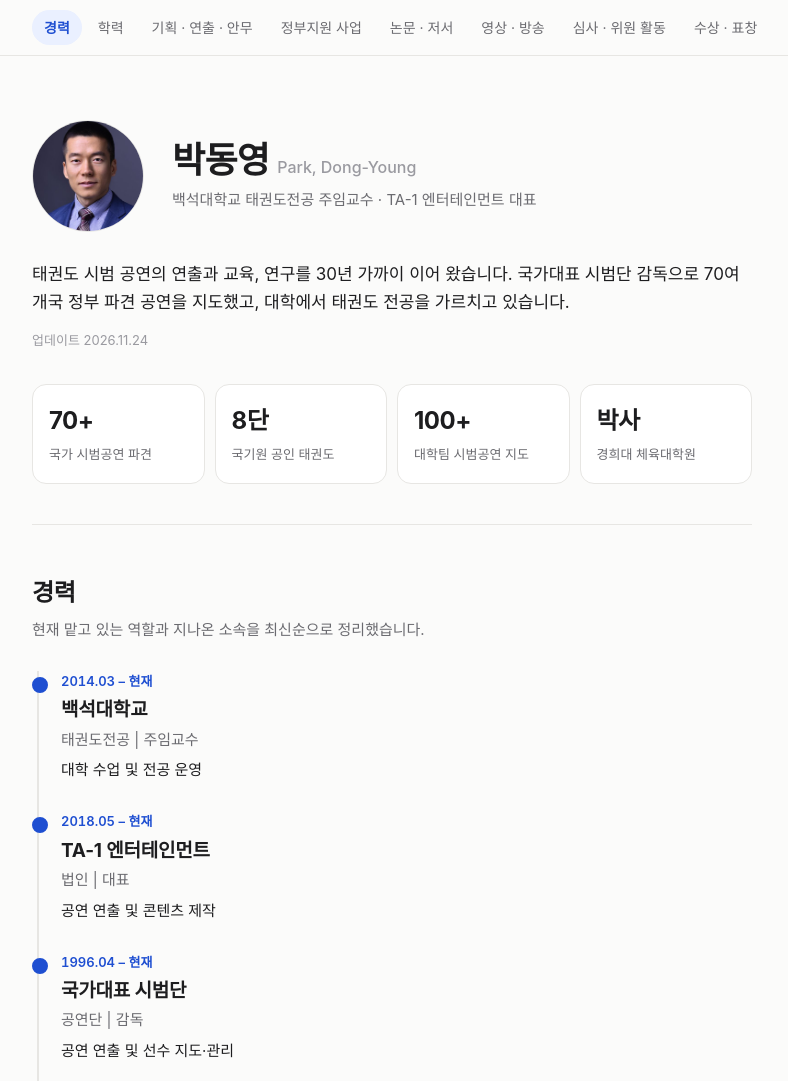
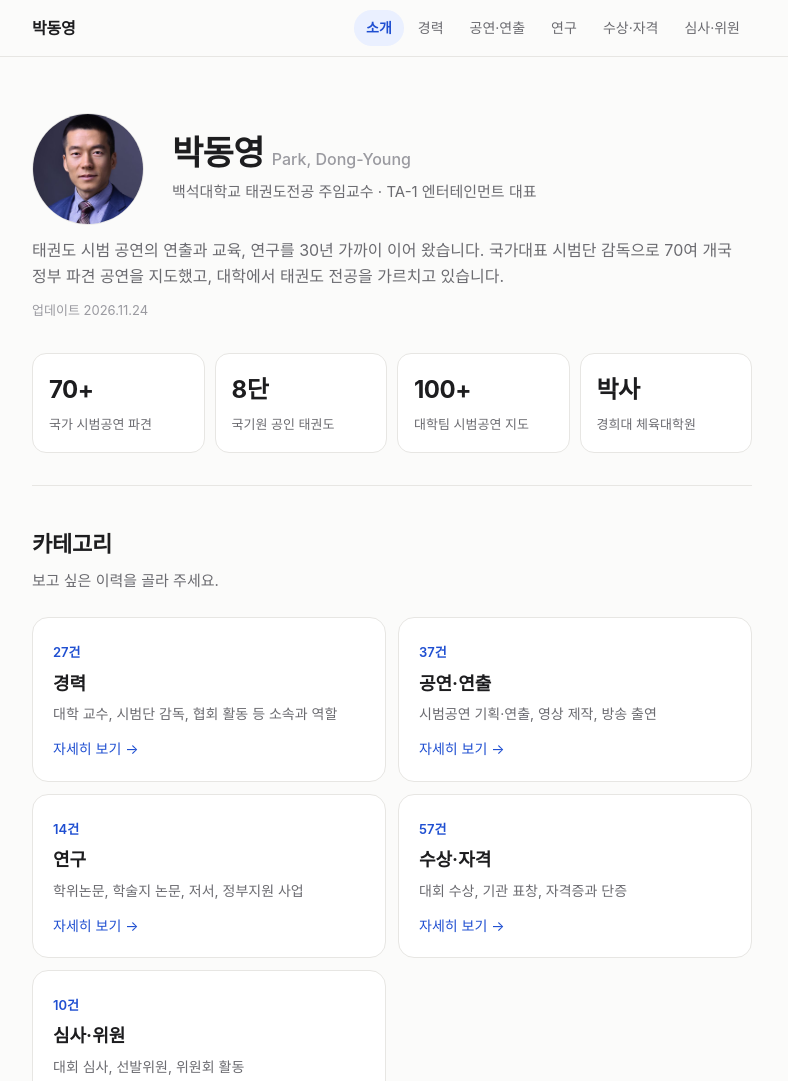
Before and after one commit to bandam74-ops/career, a plain HTML site: page index.html in a window 1280 px wide. Shown: the top 1081 px of the page, without its empty margins (248-1036 px from the left). Drawn offline with Linux system fonts and the light colour scheme; a web font is replaced by a local one.

Commit message:
Split career page into category tabs
Co-Authored-By: Claude Opus 5.5 <noreply@anthropic.com>

```diff
--- a/index.html
+++ b/index.html
@@ -3,7 +3,7 @@
 <head>
 <meta charset="utf-8">
 <meta name="viewport" content="width=device-width, initial-scale=1">
-<title>경력 | 박동영</title>
+<title>박동영 | 이력</title>
 <meta name="description" content="태권도 시범 연출가 · 교육자 박동영의 경력, 연출, 연구, 수상 이력">
 <link rel="preconnect" href="https://cdn.jsdelivr.net">
 <link rel="stylesheet" href="https://cdn.jsdelivr.net/gh/orioncactus/pretendard@v1.3.9/dist/web/static/pretendard.min.css">
@@ -17,42 +17,56 @@
     --line:#2a2b2f; --accent:#7aa2ff; --accent-soft:#1c2540; --chip:#222327; }
 }
 *{box-sizing:border-box}
-html{scroll-behavior:smooth;scroll-padding-top:72px}
+html{scroll-padding-top:72px}
 body{margin:0;background:var(--bg);color:var(--text);
   font-family:Pretendard,-apple-system,BlinkMacSystemFont,"Apple SD Gothic Neo","Malgun Gothic",sans-serif;
   font-size:16px;line-height:1.65;-webkit-font-smoothing:antialiased;word-break:keep-all}
 a{color:inherit}
 .wrap{max-width:760px;margin:0 auto;padding:0 20px}
 
-/* nav */
-nav{position:sticky;top:0;z-index:10;background:color-mix(in srgb,var(--bg) 88%,transparent);
+/* top bar */
+.bar{position:sticky;top:0;z-index:10;background:color-mix(in srgb,var(--bg) 88%,transparent);
   backdrop-filter:blur(10px);border-bottom:1px solid var(--line)}
-nav .wrap{display:flex;gap:4px;overflow-x:auto;scrollbar-width:none;padding-top:10px;padding-bottom:10px}
-nav .wrap::-webkit-scrollbar{display:none}
-nav a{flex:none;text-decoration:none;font-size:14px;color:var(--muted);padding:6px 12px;border-radius:999px;transition:.15s}
-nav a:hover{color:var(--text);background:var(--chip)}
-nav a.active{color:var(--accent);background:var(--accent-soft);font-weight:600}
+.bar .wrap{display:flex;align-items:center;gap:16px;height:56px}
+.brand{flex:none;font-weight:700;text-decoration:none;letter-spacing:-.01em}
+.tabs{display:flex;gap:2px;overflow-x:auto;scrollbar-width:none;margin-left:auto}
+.tabs::-webkit-scrollbar{display:none}
+.tabs a{flex:none;text-decoration:none;font-size:14px;color:var(--muted);padding:6px 12px;border-radius:999px;transition:.15s}
+.tabs a:hover{color:var(--text);background:var(--chip)}
+.tabs a.active{color:var(--accent);background:var(--accent-soft);font-weight:600}
 
-/* hero */
-header{padding:64px 0 40px}
+/* page header */
+.page-head{padding:56px 0 32px}
+.page-head h1{font-size:34px;line-height:1.2;margin:0;letter-spacing:-.02em}
+.page-head p{margin:12px 0 0;color:var(--muted);font-size:16px}
+.page-head .updated{font-size:13px;color:var(--faint);margin-top:10px}
+
+/* home hero */
 .hero{display:flex;gap:28px;align-items:center}
 .hero img{width:112px;height:112px;border-radius:50%;object-fit:cover;object-position:50% 18%;flex:none;border:1px solid var(--line)}
-h1{font-size:36px;line-height:1.2;margin:0 0 6px;letter-spacing:-.02em}
-h1 small{font-size:16px;font-weight:500;color:var(--faint);margin-left:8px;letter-spacing:0}
-.title{color:var(--muted);margin:0;font-size:15px}
+.hero h1 small{font-size:16px;font-weight:500;color:var(--faint);margin-left:8px;letter-spacing:0}
+.hero .title{color:var(--muted);margin:6px 0 0;font-size:15px}
 .intro{margin:28px 0 0;font-size:17px}
-.updated{margin:14px 0 0;font-size:13px;color:var(--faint)}
 .stats{display:grid;grid-template-columns:repeat(4,1fr);gap:10px;margin-top:32px}
 .stat{background:var(--surface);border:1px solid var(--line);border-radius:14px;padding:16px}
 .stat b{display:block;font-size:24px;letter-spacing:-.02em}
 .stat span{font-size:13px;color:var(--muted)}
 
+/* category cards on home */
+.cats{display:grid;grid-template-columns:1fr 1fr;gap:12px}
+.cat{display:block;text-decoration:none;background:var(--surface);border:1px solid var(--line);border-radius:16px;padding:20px;transition:.15s}
+.cat:hover{border-color:var(--accent);transform:translateY(-1px)}
+.cat .n{font-size:13px;color:var(--accent);font-weight:600}
+.cat h3{margin:4px 0 4px;font-size:18px}
+.cat p{margin:0;font-size:14px;color:var(--muted)}
+.cat .go{display:block;margin-top:12px;font-size:14px;color:var(--accent)}
+
 /* sections */
-section{padding:48px 0;border-top:1px solid var(--line)}
-section > h2{font-size:24px;margin:0 0 6px;letter-spacing:-.01em}
-section > p.lead{margin:0 0 28px;color:var(--muted);font-size:15px}
+section{padding:40px 0;border-top:1px solid var(--line)}
+section > h2{font-size:22px;margin:0 0 6px;letter-spacing:-.01em}
+section > p.lead{margin:0 0 24px;color:var(--muted);font-size:15px}
+h2 .count{font-size:14px;color:var(--faint);font-weight:500;margin-left:6px}
 
-/* career entry (classygoody style) */
 .entry{position:relative;padding:0 0 28px 22px;border-left:2px solid var(--line);margin-left:5px}
 .entry:last-child{padding-bottom:0}
 .entry::before{content:"";position:absolute;left:-7px;top:6px;width:12px;height:12px;border-radius:50%;
@@ -64,7 +78,6 @@ section > p.lead{margin:0 0 28px;color:var(--muted);font-size:15px}
 .role{font-size:15px;color:var(--muted);margin:2px 0 0}
 .desc{margin:6px 0 0;font-size:15px}
 
-/* list rows */
 .rows{list-style:none;margin:0;padding:0}
 .rows li{display:grid;grid-template-columns:120px 1fr;gap:16px;padding:13px 0;border-bottom:1px solid var(--line)}
 .rows li:last-child{border-bottom:0}
@@ -74,7 +87,6 @@ section > p.lead{margin:0 0 28px;color:var(--muted);font-size:15px}
 .badge{display:inline-block;font-size:12px;font-weight:600;padding:1px 8px;border-radius:6px;background:var(--chip);color:var(--muted);margin-right:6px;vertical-align:1px}
 .badge.gold{background:var(--accent-soft);color:var(--accent)}
 
-/* cards */
 .cards{display:grid;grid-template-columns:1fr 1fr;gap:10px}
 .card{background:var(--surface);border:1px solid var(--line);border-radius:14px;padding:16px 18px}
 .card .t{font-weight:600}
@@ -82,118 +94,41 @@ section > p.lead{margin:0 0 28px;color:var(--muted);font-size:15px}
 .card .d{font-size:12px;color:var(--faint);margin-top:4px}
 .amt{font-variant-numeric:tabular-nums;color:var(--accent);font-weight:600;font-size:14px}
 
-details{margin-top:14px}
-summary{cursor:pointer;color:var(--accent);font-size:15px;font-weight:500;list-style:none}
-summary::-webkit-details-marker{display:none}
-summary::after{content:" ↓"}
-details[open] summary::after{content:" ↑"}
-details[open] summary{margin-bottom:16px}
-
 .contact ul{list-style:none;padding:0;margin:20px 0 0;display:flex;flex-wrap:wrap;gap:10px}
 .contact a{display:inline-block;text-decoration:none;border:1px solid var(--line);background:var(--surface);
   padding:10px 16px;border-radius:999px;font-size:15px}
 .contact a:hover{border-color:var(--accent);color:var(--accent)}
-footer{padding:32px 0 56px;font-size:13px;color:var(--faint);border-top:1px solid var(--line)}
+
+.pager{display:flex;justify-content:space-between;gap:12px;padding:32px 0;border-top:1px solid var(--line)}
+.pager a{text-decoration:none;font-size:15px;color:var(--muted)}
+.pager a:hover{color:var(--accent)}
+.pager b{display:block;color:var(--text);font-size:17px}
+.pager .next{text-align:right;margin-left:auto}
+footer{padding:28px 0 56px;font-size:13px;color:var(--faint);border-top:1px solid var(--line)}
 
 @media (max-width:640px){
-  header{padding:40px 0 28px}
+  .bar .wrap{gap:8px}
+  .brand{display:none}
+  .tabs{margin-left:-6px}
+  .page-head{padding:36px 0 24px}
+  .page-head h1{font-size:28px}
   .hero{gap:18px}
   .hero img{width:84px;height:84px}
-  h1{font-size:28px}
-  h1 small{display:block;margin:2px 0 0}
+  .hero h1 small{display:block;margin:2px 0 0}
   .stats{grid-template-columns:1fr 1fr}
-  .cards{grid-template-columns:1fr}
+  .cats,.cards{grid-template-columns:1fr}
   .rows li{grid-template-columns:1fr;gap:2px}
-  section{padding:40px 0}
 }
-@media print{nav{display:none} section{break-inside:avoid-page} details > *{display:block}}
+@media print{.bar,.pager{display:none}}
 </style>
 </head>
 <body>
-<nav aria-label="섹션"><div class="wrap" id="nav"></div></nav>
+<header class="bar"><div class="wrap">
+  <a class="brand" href="#home">박동영</a>
+  <nav class="tabs" id="tabs" aria-label="카테고리"></nav>
+</div></header>
 
-<div class="wrap">
-  <header id="top">
-    <div class="hero">
-      <img src="assets/profile.jpg" alt="박동영 프로필 사진">
-      <div>
-        <h1 id="name"></h1>
-        <p class="title" id="title"></p>
-      </div>
-    </div>
-    <p class="intro" id="intro"></p>
-    <p class="updated" id="updated"></p>
-    <div class="stats" id="stats"></div>
-  </header>
-
-  <section id="career">
-    <h2>경력</h2>
-    <p class="lead">현재 맡고 있는 역할과 지나온 소속을 최신순으로 정리했습니다.</p>
-    <div id="current"></div>
-    <details>
-      <summary>이전 경력 <span id="pastCount"></span>개 모두 보기</summary>
-      <div id="past"></div>
-    </details>
-  </section>
-
-  <section id="education">
-    <h2>학력</h2>
-    <p class="lead" id="military"></p>
-    <div id="edu"></div>
-  </section>
-
-  <section id="directing">
-    <h2>기획 · 연출 · 안무</h2>
-    <p class="lead">국내외 태권도 시범공연과 공연예술 무대를 기획하고 연출했습니다.</p>
-    <ul class="rows" id="dir"></ul>
-  </section>
-
-  <section id="grants">
-    <h2>정부지원 사업</h2>
-    <p class="lead">수행한 정부·공공기관 지원 사업입니다. 금액 단위: 천원</p>
-    <div class="cards" id="grantList"></div>
-  </section>
-
-  <section id="research">
-    <h2>논문 · 저서</h2>
-    <p class="lead">태권도 시범 공연과 지도자, 도장 경영에 관한 연구입니다.</p>
-    <ul class="rows" id="papers"></ul>
-  </section>
-
-  <section id="media">
-    <h2>영상 · 방송</h2>
-    <p class="lead">기획·제작한 영상 콘텐츠와 출연한 방송입니다.</p>
-    <div class="cards" id="mediaList"></div>
-    <h3 style="margin:32px 0 8px;font-size:17px">방송 출연</h3>
-    <ul class="rows" id="broadcast"></ul>
-  </section>
-
-  <section id="judging">
-    <h2>심사 · 위원 활동</h2>
-    <ul class="rows" id="judge"></ul>
-  </section>
-
-  <section id="awards">
-    <h2>수상 · 표창</h2>
-    <p class="lead">시범·품새·격파 대회 수상과 기관 표창입니다.</p>
-    <ul class="rows" id="awardList"></ul>
-    <details>
-      <summary>표창 <span id="honorCount"></span>건 보기</summary>
-      <ul class="rows" id="honors"></ul>
-    </details>
-  </section>
-
-  <section id="licenses">
-    <h2>자격 · 단증</h2>
-    <div class="cards" id="licList"></div>
-  </section>
-
-  <section id="contact" class="contact">
-    <h2>함께 이야기 나눠요</h2>
-    <p class="lead" style="margin:0">공연 연출, 시범단 지도, 강연과 교육 협업 제안을 환영합니다.</p>
-    <ul id="contactList"></ul>
-  </section>
-</div>
+<main class="wrap" id="app"></main>
 
 <footer><div class="wrap">© <span id="year"></span> 박동영 · Park, Dong-Young</div></footer>
 
@@ -204,53 +139,110 @@ footer{padding:32px 0 56px;font-size:13px;color:var(--faint);border-top:1px soli
   const esc = s => String(s ?? "").replace(/[&<>"]/g, c => ({"&":"&amp;","<":"&lt;",">":"&gt;",'"':"&quot;"}[c]));
   const P = window.PROFILE;
 
-  $("name").innerHTML = esc(P.name) + "<small>" + esc(P.nameEn) + "</small>";
-  $("title").textContent = P.title;
-  $("intro").textContent = P.intro;
-  $("updated").textContent = "업데이트 " + P.updated;
-  $("stats").innerHTML = P.highlights.map(h => `<div class="stat"><b>${esc(h.num)}</b><span>${esc(h.label)}</span></div>`).join("");
-  $("year").textContent = new Date().getFullYear();
-
+  /* ---------- 블록 렌더러 ---------- */
   const entry = (e, now) => `<div class="entry${now ? " now" : ""}">
       <div class="period">${esc(e.period)}</div>
       <h3>${esc(e.org)}</h3>
       ${e.role ? `<p class="role">${esc(e.role)}</p>` : ""}
       ${e.desc ? `<p class="desc">${esc(e.desc)}</p>` : ""}
     </div>`;
-  $("current").innerHTML = CURRENT.map(e => entry(e, true)).join("");
-  $("past").innerHTML = PAST.map(e => entry(e)).join("");
-  $("pastCount").textContent = PAST.length;
-  $("edu").innerHTML = EDUCATION.map(e => entry(e)).join("");
-  $("military").textContent = "병역 · " + MILITARY;
+  const row = (d, t, s, badge) => `<li><span class="d">${esc(d)}</span><span class="t">${badge || ""}${esc(t)}${s ? `<span class="s">${esc(s)}</span>` : ""}</span></li>`;
+  const card = (t, s, d, extra) => `<div class="card"><div class="t">${esc(t)}</div>${s ? `<div class="s">${esc(s)}</div>` : ""}${d ? `<div class="d">${esc(d)}</div>` : ""}${extra || ""}</div>`;
+  const badge = (txt, gold) => `<span class="badge${gold ? " gold" : ""}">${esc(txt)}</span>`;
+  const section = (title, items, lead, body) =>
+    `<section><h2>${esc(title)}<span class="count">${items.length}</span></h2>${lead ? `<p class="lead">${esc(lead)}</p>` : ""}${body}</section>`;
 
-  const row = (d, t, s, badge) => `<li><span class="d">${esc(d)}</span><span class="t">${badge || ""}${esc(t)}${s ? `<span class="s">${esc(s)}</span>` : ""}</span></li>`;
-  $("dir").innerHTML = DIRECTING.map(([d, t]) => row(d || "—", t)).join("");
-  $("papers").innerHTML = PAPERS.map(p => row(p.date, p.title, p.where, `<span class="badge">${esc(p.type)}</span>`)).join("");
-  $("broadcast").innerHTML = BROADCAST.map(([d, t, s]) => row(d, t, s)).join("");
-  $("judge").innerHTML = JUDGING.map(([d, t]) => row(d, t)).join("");
-  $("awardList").innerHTML = AWARDS.map(([d, r, t, s]) =>
-    row(d, t, s, `<span class="badge${/1위|우승|금상/.test(r) ? " gold" : ""}">${esc(r)}</span>`)).join("");
-  $("honors").innerHTML = HONORS.map(([d, t, s]) => row(d, t, s)).join("");
-  $("honorCount").textContent = HONORS.length;
+  const S = {
+    current: () => section("현재", CURRENT, "지금 맡고 있는 역할입니다.", CURRENT.map(e => entry(e, true)).join("")),
+    past: () => section("이전 경력", PAST, "", PAST.map(e => entry(e)).join("")),
+    edu: () => section("학력", EDUCATION, "병역 · " + MILITARY, EDUCATION.map(e => entry(e)).join("")),
+    directing: () => section("기획 · 연출 · 안무", DIRECTING, "국내외 태권도 시범공연과 공연예술 무대를 기획하고 연출했습니다.",
+      `<ul class="rows">${DIRECTING.map(([d, t]) => row(d || "—", t)).join("")}</ul>`),
+    media: () => section("영상물 제작", MEDIA, "기획·제작한 영상 콘텐츠와 앱입니다.",
+      `<div class="cards">${MEDIA.map(([y, t, r, s]) => card(t, s, y + " · " + r)).join("")}</div>`),
+    broadcast: () => section("방송 · 광고 출연", BROADCAST, "",
+      `<ul class="rows">${BROADCAST.map(([d, t, s]) => row(d, t, s)).join("")}</ul>`),
+    papers: () => section("논문 · 저서", PAPERS, "태권도 시범 공연과 지도자, 도장 경영에 관한 연구입니다.",
+      `<ul class="rows">${PAPERS.map(p => row(p.date, p.title, p.where, badge(p.type))).join("")}</ul>`),
+    grants: () => section("정부지원 사업", GRANTS, "수행한 정부·공공기관 지원 사업입니다. 금액 단위: 천원",
+      `<div class="cards">${GRANTS.map(([t, s, d, a]) => card(t, s, d, `<div class="amt">${esc(a)}천원</div>`)).join("")}</div>`),
+    awards: () => section("수상", AWARDS, "시범·품새·격파 대회 수상 기록입니다.",
+      `<ul class="rows">${AWARDS.map(([d, r, t, s]) => row(d, t, s, badge(r, /1위|우승|금상/.test(r)))).join("")}</ul>`),
+    honors: () => section("표창", HONORS, "",
+      `<ul class="rows">${HONORS.map(([d, t, s]) => row(d, t, s)).join("")}</ul>`),
+    licenses: () => section("자격 · 단증", LICENSES, "",
+      `<div class="cards">${LICENSES.map(([t, s, d]) => card(t, s, d)).join("")}</div>`),
+    judging: () => section("심사 · 위원 활동", JUDGING, "",
+      `<ul class="rows">${JUDGING.map(([d, t]) => row(d, t)).join("")}</ul>`),
+  };
 
-  const card = (t, s, d, extra) => `<div class="card"><div class="t">${esc(t)}</div>${s ? `<div class="s">${esc(s)}</div>` : ""}${d ? `<div class="d">${esc(d)}</div>` : ""}${extra || ""}</div>`;
-  $("grantList").innerHTML = GRANTS.map(([t, s, d, a]) => card(t, s, d, `<div class="amt">${esc(a)}천원</div>`)).join("");
-  $("mediaList").innerHTML = MEDIA.map(([y, t, r, s]) => card(t, s, y + " · " + r)).join("");
-  $("licList").innerHTML = LICENSES.map(([t, s, d]) => card(t, s, d)).join("");
+  /* ---------- 카테고리 정의 (순서 = 메뉴 순서) ---------- */
+  const CATS = [
+    { id: "career", name: "경력", desc: "대학 교수, 시범단 감독, 협회 활동 등 소속과 역할",
+      lead: "각 소속에서 맡은 역할과 기간을 최신순으로 정리했습니다.",
+      blocks: ["current", "past", "edu"], count: () => CURRENT.length + PAST.length },
+    { id: "stage", name: "공연·연출", desc: "시범공연 기획·연출, 영상 제작, 방송 출연",
+      lead: "70여 개국 시범공연부터 뮤지컬·페스티벌 연출, 영상 콘텐츠까지.",
+      blocks: ["directing", "media", "broadcast"], count: () => DIRECTING.length + MEDIA.length + BROADCAST.length },
+    { id: "research", name: "연구", desc: "학위논문, 학술지 논문, 저서, 정부지원 사업",
+      lead: "태권도 시범과 지도자 교육에 관한 연구와 지원 사업 수행 이력입니다.",
+      blocks: ["papers", "grants"], count: () => PAPERS.length + GRANTS.length },
+    { id: "awards", name: "수상·자격", desc: "대회 수상, 기관 표창, 자격증과 단증",
+      lead: "대회 수상과 표창, 보유 자격을 정리했습니다.",
+      blocks: ["awards", "honors", "licenses"], count: () => AWARDS.length + HONORS.length + LICENSES.length },
+    { id: "committee", name: "심사·위원", desc: "대회 심사, 선발위원, 위원회 활동",
+      lead: "대회 심사와 선발, 위원회 활동 이력입니다.",
+      blocks: ["judging"], count: () => JUDGING.length },
+  ];
 
-  $("contactList").innerHTML = [
-    P.email && `<li><a href="mailto:${esc(P.email)}">✉ ${esc(P.email)}</a></li>`,
-    `<li><a href="#" onclick="window.print();return false">이력서 인쇄 / PDF 저장</a></li>`,
-  ].filter(Boolean).join("");
+  const contact = () => `<section class="contact"><h2>함께 이야기 나눠요</h2>
+    <p class="lead" style="margin:0">공연 연출, 시범단 지도, 강연과 교육 협업 제안을 환영합니다.</p>
+    <ul>${P.email ? `<li><a href="mailto:${esc(P.email)}">✉ ${esc(P.email)}</a></li>` : ""}
+    <li><a href="#" onclick="window.print();return false">이 페이지 인쇄 / PDF 저장</a></li></ul></section>`;
 
-  // nav
-  const secs = [...document.querySelectorAll("section[id]")];
-  $("nav").innerHTML = secs.map(s => `<a href="#${s.id}">${esc(s.querySelector("h2").textContent.replace("함께 이야기 나눠요", "연락처"))}</a>`).join("");
-  const links = [...$("nav").querySelectorAll("a")];
-  const io = new IntersectionObserver(es => es.forEach(e => {
-    if (e.isIntersecting) links.forEach(a => a.classList.toggle("active", a.getAttribute("href") === "#" + e.target.id));
-  }), { rootMargin: "-40% 0px -55% 0px" });
-  secs.forEach(s => io.observe(s));
+  /* ---------- 페이지 ---------- */
+  function home() {
+    return `<div class="page-head">
+        <div class="hero">
+          <img src="assets/profile.jpg" alt="박동영 프로필 사진">
+          <div><h1>${esc(P.name)}<small>${esc(P.nameEn)}</small></h1><p class="title">${esc(P.title)}</p></div>
+        </div>
+        <p class="intro">${esc(P.intro)}</p>
+        <p class="updated">업데이트 ${esc(P.updated)}</p>
+        <div class="stats">${P.highlights.map(h => `<div class="stat"><b>${esc(h.num)}</b><span>${esc(h.label)}</span></div>`).join("")}</div>
+      </div>
+      <section><h2>카테고리</h2><p class="lead">보고 싶은 이력을 골라 주세요.</p>
+        <div class="cats">${CATS.map(c => `<a class="cat" href="#${c.id}">
+          <span class="n">${c.count()}건</span><h3>${esc(c.name)}</h3><p>${esc(c.desc)}</p><span class="go">자세히 보기 →</span></a>`).join("")}</div>
+      </section>${contact()}`;
+  }
+  function category(c) {
+    const i = CATS.indexOf(c), prev = CATS[i - 1], next = CATS[i + 1];
+    return `<div class="page-head"><h1>${esc(c.name)}</h1><p>${esc(c.lead)}</p></div>
+      ${c.blocks.map(b => S[b]()).join("")}
+      <nav class="pager">
+        ${prev ? `<a href="#${prev.id}">← 이전<b>${esc(prev.name)}</b></a>` : `<a href="#home">← 처음<b>소개</b></a>`}
+        ${next ? `<a class="next" href="#${next.id}">다음 →<b>${esc(next.name)}</b></a>` : ""}
+      </nav>`;
+  }
+
+  $("tabs").innerHTML = `<a href="#home" data-id="home">소개</a>` + CATS.map(c => `<a href="#${c.id}" data-id="${c.id}">${esc(c.name)}</a>`).join("");
+  $("year").textContent = new Date().getFullYear();
+
+  function route() {
+    const id = location.hash.slice(1) || "home";
+    const c = CATS.find(x => x.id === id);
+    $("app").innerHTML = c ? category(c) : home();
+    document.title = (c ? c.name + " | " : "") + "박동영 이력";
+    document.querySelectorAll("#tabs a").forEach(a => {
+      const on = a.dataset.id === (c ? c.id : "home");
+      a.classList.toggle("active", on);
+      if (on) a.scrollIntoView({ block: "nearest", inline: "nearest" });
+    });
+    window.scrollTo(0, 0);
+  }
+  window.addEventListener("hashchange", route);
+  route();
 })();
 </script>
 </body>
```
